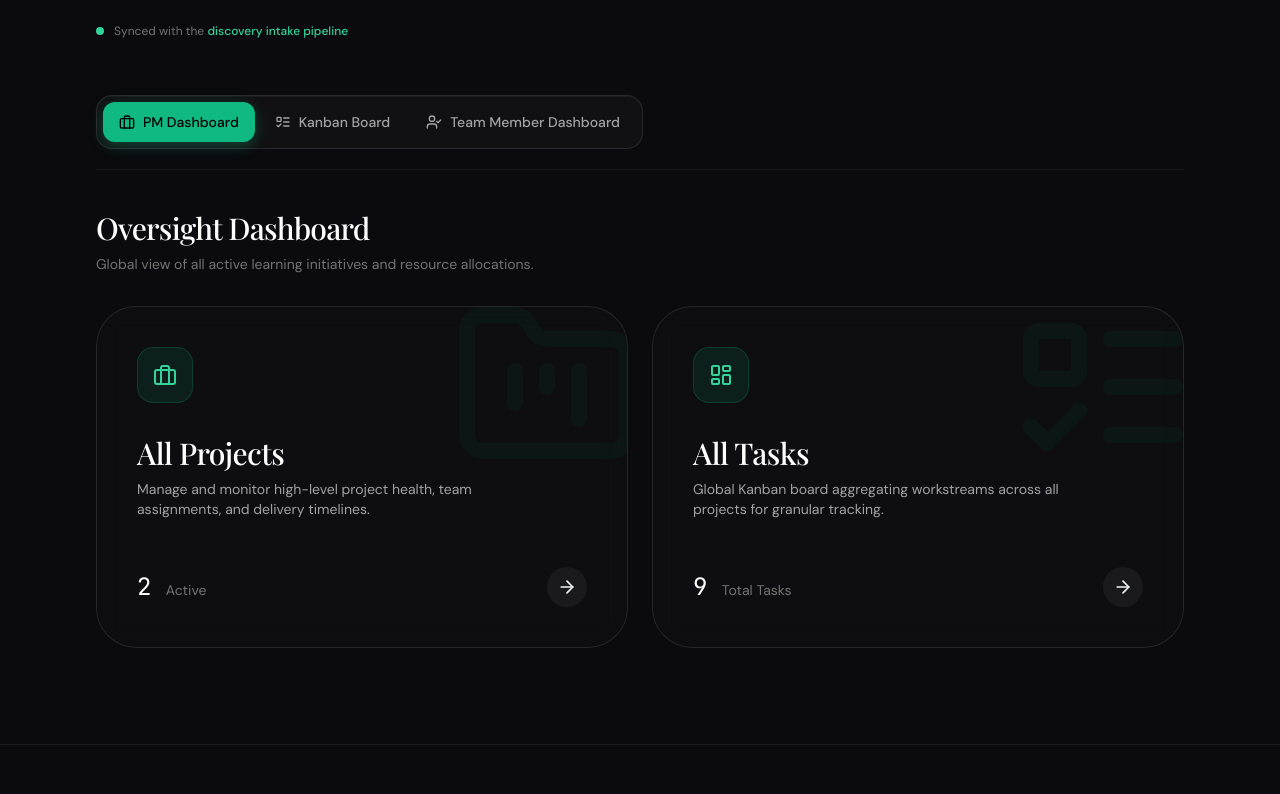
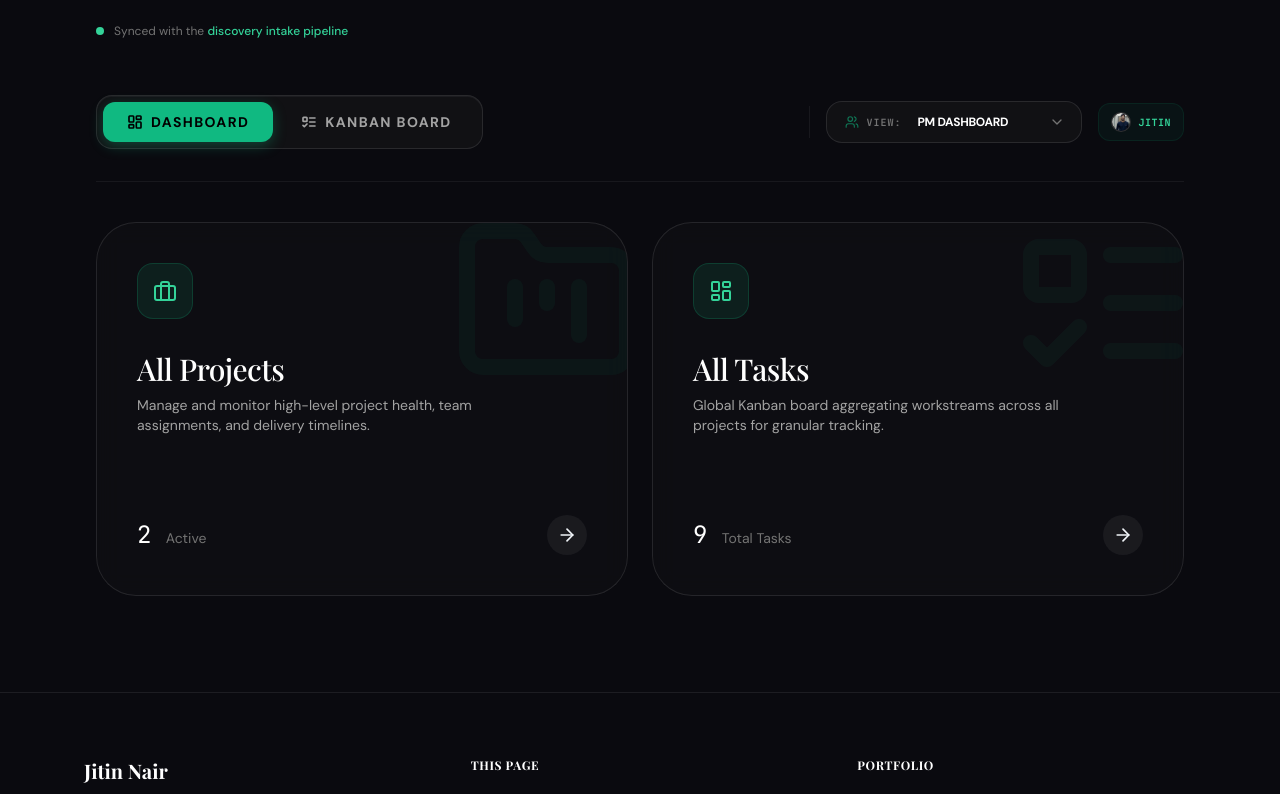
Before and after one commit to notjitin-1994/jitin-nair-portfolio, a Next.js app: page /showcase/project-management in a window 1280 px wide. Shown: the part 587-1381 px from the top of the page. Built offline with nearby package versions, Linux system fonts and the light colour scheme.

Commit message:
Refactor Project Management showcase: fix modal persistence via ID-based state, implement Dashboard/Kanban tab architecture with nested persona switcher, and polish subtask animations

```diff
--- a/app/showcase/project-management/ProjectManagementClient.tsx
+++ b/app/showcase/project-management/ProjectManagementClient.tsx
@@ -28,7 +28,8 @@ function cn(...inputs: ClassValue[]) {
 type Role = "Project Manager" | "Lead Instructional Designer" | "Instructional Designer" | "Content Developer" | "eLearning Developer";
 type Status = "Backlog" | "In Progress" | "In Review" | "Done";
 type Modality = "Video" | "Interactive" | "Hybrid" | "ILT" | "VILT";
-type MainTab = "PM Dashboard" | "Kanban Board" | "Team Member Dashboard";
+type MainTab = "Dashboard" | "Kanban Board";
+type DashboardType = "PM Dashboard" | "Team Member Dashboard";
 type PMViewMode = "Home" | "Project List" | "Project Detail";
 
 interface User {
@@ -702,22 +703,26 @@ function TaskCard({
 // TASK DETAIL OVERLAY
 // ----------------------------------------------------------------------
 
-function TaskDetailOverlay({ task, user, users, onClose, actions }: { task: Task, user: User, users: User[], onClose: () => void, actions: any }) {
+function TaskDetailOverlay({ taskId, user, users, onClose, actions }: { taskId: string, user: User, users: User[], onClose: () => void, actions: any }) {
   const [commentText, setCommentText] = useState("");
   const [newSubtaskTitle, setNewSubtaskTitle] = useState("");
   const [showAssigneePicker, setShowAssigneePicker] = useState(false);
   const [showSubtaskAssigneePicker, setShowSubtaskAssigneePicker] = useState<string | null>(null);
-
-  const totalSubtasks = task.subtasks.length;
-  const completedSubtasks = task.subtasks.filter(s => s.completed).length;
-  const progress = totalSubtasks === 0 ? (task.status === "Done" ? 100 : 0) : (completedSubtasks / totalSubtasks) * 100;
-  const taskAssignee = users.find(u => u.id === task.assigneeId);
 
   // Background Scroll Lock
   useEffect(() => {
     document.body.style.overflow = 'hidden';
     return () => { document.body.style.overflow = 'unset'; };
   }, []);
+
+  // Directly subscribe to the live task state from actions/state
+  const task = actions.getTaskById(taskId);
+  if (!task) return null;
+
+  const totalSubtasks = (task.subtasks || []).length;
+  const completedSubtasks = (task.subtasks || []).filter((s: Subtask) => s.completed).length;
+  const progress = totalSubtasks === 0 ? (task.status === "Done" ? 100 : 0) : (completedSubtasks / totalSubtasks) * 100;
+  const taskAssignee = users.find(u => u.id === task.assigneeId);
 
   return (
     <div className="fixed inset-0 z-[60] flex items-end sm:items-center justify-center sm:p-6">
@@ -745,7 +750,7 @@ function TaskDetailOverlay({ task, user, users, onClose, actions }: { task: Task
                   onChange={e => actions.moveTask(task.id, e.target.value as Status)}
                   className={cn(
                     "text-[10px] font-bold uppercase tracking-wider border rounded-md px-2 py-0.5 bg-transparent cursor-pointer focus:outline-none appearance-none transition-colors",
-                    STATUS_STYLES[task.status]
+                    STATUS_STYLES[task.status as Status]
                   )}
                 >
                   {(["Backlog", "In Progress", "In Review", "Done"] as Status[]).map(s => (
@@ -769,7 +774,7 @@ function TaskDetailOverlay({ task, user, users, onClose, actions }: { task: Task
             <div className="flex-1 space-y-4">
               <p className="text-sm text-neutral-400 leading-relaxed">{task.description}</p>
               <div className="flex flex-wrap gap-2 pt-2">
-                {task.tags.map(tag => (
+                {(task.tags || []).map((tag: string) => (
                   <span key={tag} className="px-2 py-1 rounded bg-white/[0.03] border border-white/5 text-[10px] font-medium text-neutral-500 uppercase tracking-widest">
                     {tag}
                   </span>
@@ -843,7 +848,7 @@ function TaskDetailOverlay({ task, user, users, onClose, actions }: { task: Task
             <ProgressBar value={progress} className="mb-4" />
 
             <div className="space-y-2">
-              {task.subtasks.map(st => {
+              {(task.subtasks || []).map((st: Subtask) => {
                 const stUser = users.find(u => u.id === st.assigneeId);
                 const isAssigneePickerOpen = showSubtaskAssigneePicker === st.id;
 
@@ -954,7 +959,7 @@ function TaskDetailOverlay({ task, user, users, onClose, actions }: { task: Task
               <Paperclip className="h-3.5 w-3.5" /> Artifacts
             </span>
             <div className="grid grid-cols-1 sm:grid-cols-2 gap-3">
-              {task.attachments.map(att => (
+              {(task.attachments || []).map((att: Attachment) => (
                 <div key={att.id} className="flex items-center gap-3 p-3 rounded-xl bg-white/[0.02] border border-white/5 hover:bg-white/[0.04] transition-colors cursor-pointer group">
                   <div className="h-8 w-8 rounded-lg bg-emerald-500/10 flex items-center justify-center text-emerald-400 shrink-0 group-hover:bg-emerald-500/20 transition-colors">
                     {att.type === 'pdf' || att.type === 'doc' ? <FileText className="h-4 w-4" /> : <LinkIcon className="h-4 w-4" />}
@@ -977,8 +982,8 @@ function TaskDetailOverlay({ task, user, users, onClose, actions }: { task: Task
               <MessageSquare className="h-3.5 w-3.5" /> Discussion
             </span>
             <div className="space-y-6 mb-8">
-              {task.comments.length === 0 && <p className="text-sm text-neutral-600 italic">No comments yet.</p>}
-              {task.comments.map(c => {
+              {(task.comments || []).length === 0 && <p className="text-sm text-neutral-600 italic">No comments yet.</p>}
+              {(task.comments || []).map((c: Comment) => {
                 const author = users.find(u => u.id === c.authorId);
                 return (
                   <div key={c.id} className="flex gap-4">
@@ -1029,11 +1034,12 @@ function TaskDetailOverlay({ task, user, users, onClose, actions }: { task: Task
 // ----------------------------------------------------------------------
 
 export function ProjectManagementClient() {
-  const [activeTab, setActiveTab] = useState<MainTab>("PM Dashboard");
+  const [activeTab, setActiveTab] = useState<MainTab>("Dashboard");
+  const [dashboardType, setDashboardType] = useState<DashboardType>("PM Dashboard");
   const [pmViewMode, setPmViewMode] = useState<PMViewMode>("Home");
   const [tasks, setTasks] = useState<Task[]>(INITIAL_TASKS);
   const [projects] = useState<Project[]>(INITIAL_PROJECTS);
-  const [selectedTask, setSelectedTask] = useState<Task | null>(null);
+  const [selectedTaskId, setSelectedTaskId] = useState<string | null>(null);
   const [selectedProject, setSelectedProject] = useState<Project | null>(null);
   const [activeUserId, setActiveUserId] = useState<string>("u-1"); // Default: Jitin
   const [kanbanProjectFilter, setKanbanProjectFilter] = useState<string | null>(null);
@@ -1046,6 +1052,8 @@ export function ProjectManagementClient() {
   const [currentPage, setCurrentPage] = useState(1);
   const itemsPerPage = 3;
 
+  const selectedTask = useMemo(() => tasks.find(t => t.id === selectedTaskId) || null, [tasks, selectedTaskId]);
+
   // Pagination logic
   const totalPages = Math.ceil(projects.length / itemsPerPage);
   const currentProjects = projects.slice((currentPage - 1) * itemsPerPage, currentPage * itemsPerPage);
@@ -1057,6 +1065,7 @@ export function ProjectManagementClient() {
 
   // Collaborative Actions
   const actions = {
+    getTaskById: (id: string) => tasks.find(t => t.id === id),
     toggleSubtask: (taskId: string, subtaskId: string, userName: string) => {
       setTasks(prev => prev.map(t => {
         if (t.id !== taskId) return t;
@@ -1142,23 +1151,11 @@ export function ProjectManagementClient() {
     }
   };
 
-  useEffect(() => {
-    if (selectedTask) {
-      const updated = tasks.find(t => t.id === selectedTask.id);
-      if (updated) setSelectedTask(updated);
-    }
-  }, [tasks, selectedTask]);
-
   // PM Dashboard Renderers
   const renderPMDashboard = () => {
     if (pmViewMode === "Home") {
       return (
         <motion.div initial={{ opacity: 0, y: 20 }} animate={{ opacity: 1, y: 0 }} exit={{ opacity: 0, y: -20 }} className="space-y-8">
-          <div className="mb-8">
-            <h2 className="text-3xl font-serif text-white tracking-tight">Oversight Dashboard</h2>
-            <p className="text-neutral-500 mt-2 text-sm">Global view of all active learning initiatives and resource allocations.</p>
-          </div>
-
           <div className="grid md:grid-cols-2 gap-6">
             <div
               onClick={() => setPmViewMode("Project List")}
@@ -1173,7 +1170,7 @@ export function ProjectManagementClient() {
                 </div>
                 <h3 className="text-3xl font-serif text-white mb-2 group-hover:text-emerald-400 transition-colors">All Projects</h3>
                 <p className="text-neutral-400 text-sm mb-8 sm:mb-12 max-w-sm">Manage and monitor high-level project health, team assignments, and delivery timelines.</p>
-                <div className="mt-auto flex items-center justify-between">
+                <div className="mt-8 flex items-center justify-between">
                   <span className="text-2xl font-mono text-white">{projects.length} <span className="text-sm text-neutral-500 font-sans">Active</span></span>
                   <div className="h-10 w-10 rounded-full bg-white/5 flex items-center justify-center group-hover:bg-emerald-500 group-hover:text-black transition-colors">
                     <ArrowRight className="h-5 w-5" />
@@ -1195,7 +1192,7 @@ export function ProjectManagementClient() {
                 </div>
                 <h3 className="text-3xl font-serif text-white mb-2 group-hover:text-emerald-400 transition-colors">All Tasks</h3>
                 <p className="text-neutral-400 text-sm mb-8 sm:mb-12 max-w-sm">Global Kanban board aggregating workstreams across all projects for granular tracking.</p>
-                <div className="mt-auto flex items-center justify-between">
+                <div className="mt-8 flex items-center justify-between">
                   <span className="text-2xl font-mono text-white">{tasks.length} <span className="text-sm text-neutral-500 font-sans">Total Tasks</span></span>
                   <div className="h-10 w-10 rounded-full bg-white/5 flex items-center justify-center group-hover:bg-emerald-500 group-hover:text-black transition-colors">
                     <ArrowRight className="h-5 w-5" />
@@ -1429,7 +1426,7 @@ export function ProjectManagementClient() {
                   task={task}
                   users={USERS}
                   project={proj}
-                  onClick={() => setSelectedTask(task)}
+                  onClick={() => setSelectedTaskId(task.id)}
                   actions={actions}
                   activeUser={activeUser}
                 />
@@ -1489,7 +1486,7 @@ export function ProjectManagementClient() {
                           task={task}
                           users={USERS}
                           project={proj}
-                          onClick={() => setSelectedTask(task)}
+                          onClick={() => setSelectedTaskId(task.id)}
                           actions={actions}
                           activeUser={activeUser}
                           isDragging={draggingTaskId === task.id}
@@ -1513,30 +1510,6 @@ export function ProjectManagementClient() {
 
     return (
       <motion.div initial={{ opacity: 0, y: 20 }} animate={{ opacity: 1, y: 0 }} exit={{ opacity: 0, y: -20 }} className="space-y-10">
-        <div className="flex flex-col sm:flex-row justify-between items-start sm:items-center gap-6 bg-zinc-900/30 border border-white/10 p-6 rounded-[2rem] backdrop-blur-md">
-          <div className="flex items-center gap-5">
-            <UserAvatar user={activeUser} size="lg" showRing />
-            <div>
-              <h2 className="text-2xl font-serif text-white">Welcome back, {activeUser.name.split(' ')[0]}</h2>
-              <p className="text-sm text-emerald-400/80 font-mono mt-1">{activeUser.role}</p>
-            </div>
-          </div>
-
-          {/* Persona Switcher for Demo */}
-          <div className="flex items-center gap-3 bg-black/40 p-2 rounded-2xl border border-white/5 w-full sm:w-auto">
-            <span className="text-[10px] text-neutral-500 uppercase tracking-widest font-bold pl-2 hidden sm:block">View As:</span>
-            <select
-              value={activeUserId}
-              onChange={(e) => setActiveUserId(e.target.value)}
-              className="bg-zinc-900 border border-white/10 text-white text-sm rounded-xl px-3 py-2 focus:outline-none focus:border-emerald-500/50 appearance-none cursor-pointer flex-1 sm:w-48"
-            >
-              {USERS.map(u => (
-                <option key={u.id} value={u.id}>{u.name} ({u.role})</option>
-              ))}
-            </select>
-          </div>
-        </div>
-
         <div className="grid lg:grid-cols-[1fr_350px] gap-10">
           <div className="space-y-6">
             <div className="flex items-center gap-3 mb-6">
@@ -1551,7 +1524,7 @@ export function ProjectManagementClient() {
               <div className="grid sm:grid-cols-2 gap-4">
                 {userTasks.map(task => {
                   const proj = projects.find(p => p.id === task.projectId);
-                  return <TaskCard key={task.id} task={task} users={USERS} project={proj} onClick={() => setSelectedTask(task)} actions={actions} activeUser={activeUser} />;
+                  return <TaskCard key={task.id} task={task} users={USERS} project={proj} onClick={() => setSelectedTaskId(task.id)} actions={actions} activeUser={activeUser} />;
                 })}
               </div>
             )}
@@ -1770,7 +1743,7 @@ export function ProjectManagementClient() {
             {activeDetailTab === "tasks" && (
               <motion.div key="tasks" initial={{ opacity: 0 }} animate={{ opacity: 1 }} exit={{ opacity: 0 }} className="grid sm:grid-cols-2 lg:grid-cols-3 gap-4">
                 {projectTasks.map(task => (
-                  <TaskCard key={task.id} task={task} users={USERS} onClick={() => setSelectedTask(task)} actions={actions} activeUser={activeUser} />
+                  <TaskCard key={task.id} task={task} users={USERS} onClick={() => setSelectedTaskId(task.id)} actions={actions} activeUser={activeUser} />
                 ))}
               </motion.div>
             )}
@@ -1915,13 +1888,12 @@ export function ProjectManagementClient() {
           </div>
         </motion.header>
 
-        {/* Segmented control — app-like, left-aligned */}
-        <div className="mb-10 flex border-b border-white/[0.06] pb-5">
+        {/* Segmented control + Persona Dropdown */}
+        <div className="mb-10 flex flex-col sm:flex-row items-start sm:items-center justify-between gap-6 border-b border-white/[0.06] pb-8">
           <div className="flex gap-1 rounded-2xl border border-white/10 bg-zinc-900/50 p-1.5 shadow-[inset_0_1px_0_rgba(255,255,255,0.05)]">
             {([
-              { id: "PM Dashboard", icon: Briefcase },
+              { id: "Dashboard", icon: LayoutDashboard },
               { id: "Kanban Board", icon: ListTodo },
-              { id: "Team Member Dashboard", icon: UserCheck },
             ] as { id: MainTab; icon: typeof Briefcase }[]).map(({ id, icon: Icon }) => {
               const isActive = activeTab === id;
               return (
@@ -1929,10 +1901,10 @@ export function ProjectManagementClient() {
                   key={id}
                   onClick={() => {
                     setActiveTab(id);
-                    if (id === "PM Dashboard") setPmViewMode("Home");
+                    if (id === "Dashboard") setPmViewMode("Home");
                   }}
                   className={cn(
-                    "relative z-10 flex items-center gap-2 rounded-xl px-3 py-3 sm:px-4 sm:py-2.5 text-sm font-medium transition-colors duration-200 active:scale-[0.97]",
+                    "relative z-10 flex items-center gap-2 rounded-xl px-6 py-2.5 text-sm font-bold uppercase tracking-widest transition-colors duration-200 active:scale-[0.97]",
                     isActive ? "text-black" : "text-neutral-400 hover:text-white"
                   )}
                 >
@@ -1943,19 +1915,45 @@ export function ProjectManagementClient() {
                       transition={SPRING}
                     />
                   )}
-                  <Icon className="h-4 w-4" strokeWidth={2} />
-                  <span className="hidden sm:inline">{id}</span>
+                  <Icon className="h-4 w-4" strokeWidth={2.5} />
+                  <span>{id}</span>
                 </button>
               );
             })}
           </div>
+
+          {activeTab === "Dashboard" && (
+            <div className="flex items-center gap-4 w-full sm:w-auto">
+              <div className="h-8 w-px bg-white/[0.06] hidden sm:block" />
+              <div className="flex items-center gap-3 bg-zinc-900/50 p-1.5 rounded-2xl border border-white/10 w-full sm:w-64 relative group">
+                <div className="pl-3 py-1 flex items-center gap-2 text-neutral-500 uppercase font-mono text-[10px] font-bold tracking-widest">
+                  <Users className="h-3.5 w-3.5 text-emerald-500/60" />
+                  <span>VIEW:</span>
+                </div>
+                <select
+                  value={dashboardType}
+                  onChange={(e) => setDashboardType(e.target.value as DashboardType)}
+                  className="bg-transparent text-white text-xs font-bold rounded-xl pl-1 pr-8 py-1.5 focus:outline-none appearance-none cursor-pointer flex-1 uppercase tracking-tight"
+                >
+                  <option value="PM Dashboard" className="bg-zinc-950 text-white">PM Dashboard</option>
+                  <option value="Team Member Dashboard" className="bg-zinc-950 text-white">Team Member Dashboard</option>
+                </select>
+                <ChevronDown className="absolute right-4 top-1/2 -translate-y-1/2 h-4 w-4 text-neutral-500 pointer-events-none group-hover:text-emerald-400 transition-colors" />
+              </div>
+
+              <div className="hidden lg:flex items-center gap-2 px-3 py-2 rounded-xl bg-emerald-500/5 border border-emerald-500/10">
+                <UserAvatar user={activeUser} size="xs" />
+                <span className="text-[10px] font-mono text-emerald-400 font-bold uppercase tracking-wider">{activeUser.name.split(' ')[0]}</span>
+              </div>
+            </div>
+          )}
         </div>
 
         <div className="flex-1">
           <AnimatePresence mode="wait">
-            {activeTab === "PM Dashboard" && (
-              <motion.div key="pm-dash" initial={{ opacity: 0 }} animate={{ opacity: 1 }} exit={{ opacity: 0 }}>
-                {renderPMDashboard()}
+            {activeTab === "Dashboard" && (
+              <motion.div key="dash-view" initial={{ opacity: 0 }} animate={{ opacity: 1 }} exit={{ opacity: 0 }}>
+                {dashboardType === "PM Dashboard" ? renderPMDashboard() : renderTeamMemberDashboard()}
               </motion.div>
             )}
 
@@ -1964,12 +1962,6 @@ export function ProjectManagementClient() {
                 {renderKanbanBoard()}
               </motion.div>
             )}
-
-            {activeTab === "Team Member Dashboard" && (
-              <motion.div key="team-dash" initial={{ opacity: 0 }} animate={{ opacity: 1 }} exit={{ opacity: 0 }}>
-                {renderTeamMemberDashboard()}
-              </motion.div>
-            )}
           </AnimatePresence>
         </div>
       </div>
@@ -1977,12 +1969,12 @@ export function ProjectManagementClient() {
       <LdFooter />
 
       <AnimatePresence>
-        {selectedTask && (
+        {selectedTaskId && (
           <TaskDetailOverlay
-            task={selectedTask}
+            taskId={selectedTaskId}
             user={activeUser}
             users={USERS}
-            onClose={() => setSelectedTask(null)}
+            onClose={() => setSelectedTaskId(null)}
             actions={actions}
           />
         )}
```
